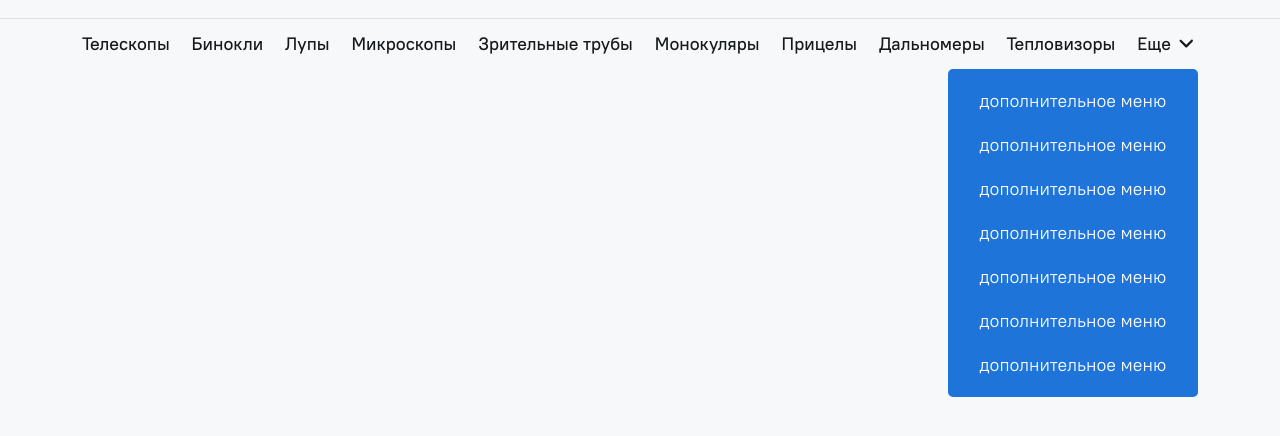
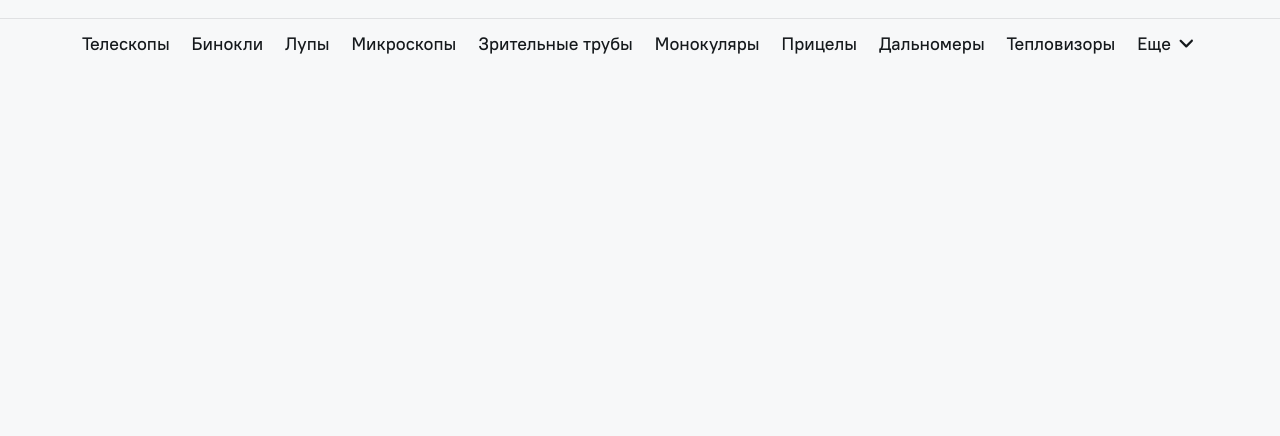
Before and after one commit to devRaxmanov/NewProject, a plain HTML site: page index.html in a window 1280 px wide. Shown: the part 134-570 px from the top of the page. Drawn offline with nearby package versions, Linux system fonts and the light colour scheme.

Commit message:
add script code

```diff
--- a/index.html
+++ b/index.html
@@ -108,13 +108,13 @@
                             <a class="hover" href="#">Еще <span><i class="fas fa-angle-down"></i></span><span class="navigationIcon"></span></a>
                             <div class="bottomMoreMenu">
                                 <ul class="second">
-                                    <li><a href="#">дополнительное меню </a></li>
-                                    <li><a href="#">дополнительное меню</a></li>
-                                    <li><a href="#">дополнительное меню</a></li>
-                                    <li><a href="#">дополнительное меню</a></li>
-                                    <li><a href="#">дополнительное меню</a></li>
-                                    <li><a href="#">дополнительное меню</a></li>
-                                    <li><a href="#">дополнительное меню</a></li>
+                                    <li><a class="linkItem" href="#">дополнительное меню</a></li>
+                                    <li><a class="linkItem" href="#">дополнительное меню</a></li>
+                                    <li><a class="linkItem" href="#">дополнительное меню</a></li>
+                                    <li><a class="linkItem" href="#">дополнительное меню</a></li>
+                                    <li><a class="linkItem" href="#">дополнительное меню</a></li>
+                                    <li><a class="linkItem" href="#">дополнительное меню</a></li>
+                                    <li><a class="linkItem" href="#">дополнительное меню</a></li>
                                 </ul>
                             </div>
                         </li>
--- a/js/main.js
+++ b/js/main.js
@@ -40,8 +40,27 @@ window.addEventListener("DOMContentLoaded", ()=> {
         })
 
         const headerBottomHoverMenu = document.querySelector('.bottomMoreMenu'),
-              headerBottomOpenBtn = document.querySelector('.headerBottom ul  li.lastChild')
+              headerBottomOpenBtn = document.querySelector('.headerBottom ul  li.lastChild'),
+              navigationIconSecond = document.querySelector('.headerBottom ul  li.lastChild .navigationIcon'),
+              secondUlLinks = document.querySelectorAll('.bottomMoreMenu ul.second li .linkItem')
 
+        headerBottomOpenBtn.addEventListener("mouseenter",()=>{
+            headerBottomHoverMenu.style.display = 'block'
+            navigationIconSecond.style.display = 'block'
+        })
+        headerBottomOpenBtn.addEventListener("mouseleave",()=>{
+            headerBottomHoverMenu.style.display = 'none'
+            navigationIconSecond.style.display = 'none'
+        })
+
+        secondUlLinks.forEach((item)=>{
+            console.log(item);
+            if (item.textContent.length > 15) {
+                item.textContent == item.textContent.slice(0, 15)
+            }
+        })
+        // let arrItem = ['work','portfolio','newJob','good job','more money','life is very beautiful']
+        // console.log(arrItem.slice(1, 5));
 
 
 
--- a/styles/main.css
+++ b/styles/main.css
@@ -364,13 +364,13 @@ body{
     z-index: -1;
 }
 .bottomMoreMenu{
-    display: block;
-    padding: 10px 0;
+    display: none;
+    padding: 10px;
     background: rgba(8, 103, 214, .9);
     position: absolute;
     top: 50px;
     right: 0;
-    width: 250px;
+    width: 280px;
     border-radius: 5px;
     text-align: start;
 }
@@ -385,6 +385,7 @@ body{
     padding: 10px 20px;
     background: none;
     font-weight: 400;
+    text-transform: capitalize;
 }
 .headerBottom ul.second li a:hover{
     color: #000000;
```
